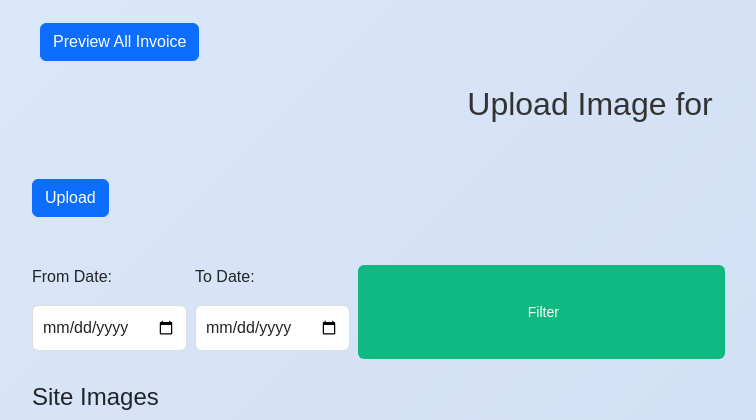
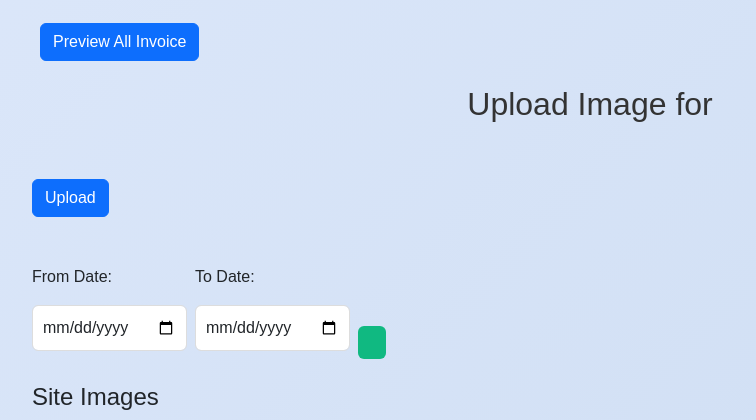
Before and after one commit to vivek248-cloud/billing, a Django app: template projects/templates/projects/client_details.html in a window 1280 px wide. Shown: the part 737-1157 px from the top of the page, without its empty margins (50-806 px from the left). Run offline with Django 3.2, Linux system fonts and the light colour scheme; the template is opened without the code that fills it, so the values that code supplies are empty.

Commit message:
latest update

```diff
--- a/projects/templates/projects/client_details.html
+++ b/projects/templates/projects/client_details.html
@@ -213,10 +213,8 @@
     <label for="image_to" class="form-label">To Date:</label>
     <input type="date" name="image_to" id="image_to" class="form-control" value="{{ image_to }}">
   </div>
- <div class="col-md-4 d-grid">
-      <button type="submit" class="btn btn-primary btn-lg">
-        <i class="bi bi-funnel-fill me-1"></i> Filter
-      </button>
+  <div class="col-auto align-self-end">
+    <button type="submit" class="btn btn-primary"><i class="bi bi-funnel-fill me-1"></i></button>
   </div>
 </form>
 
```
